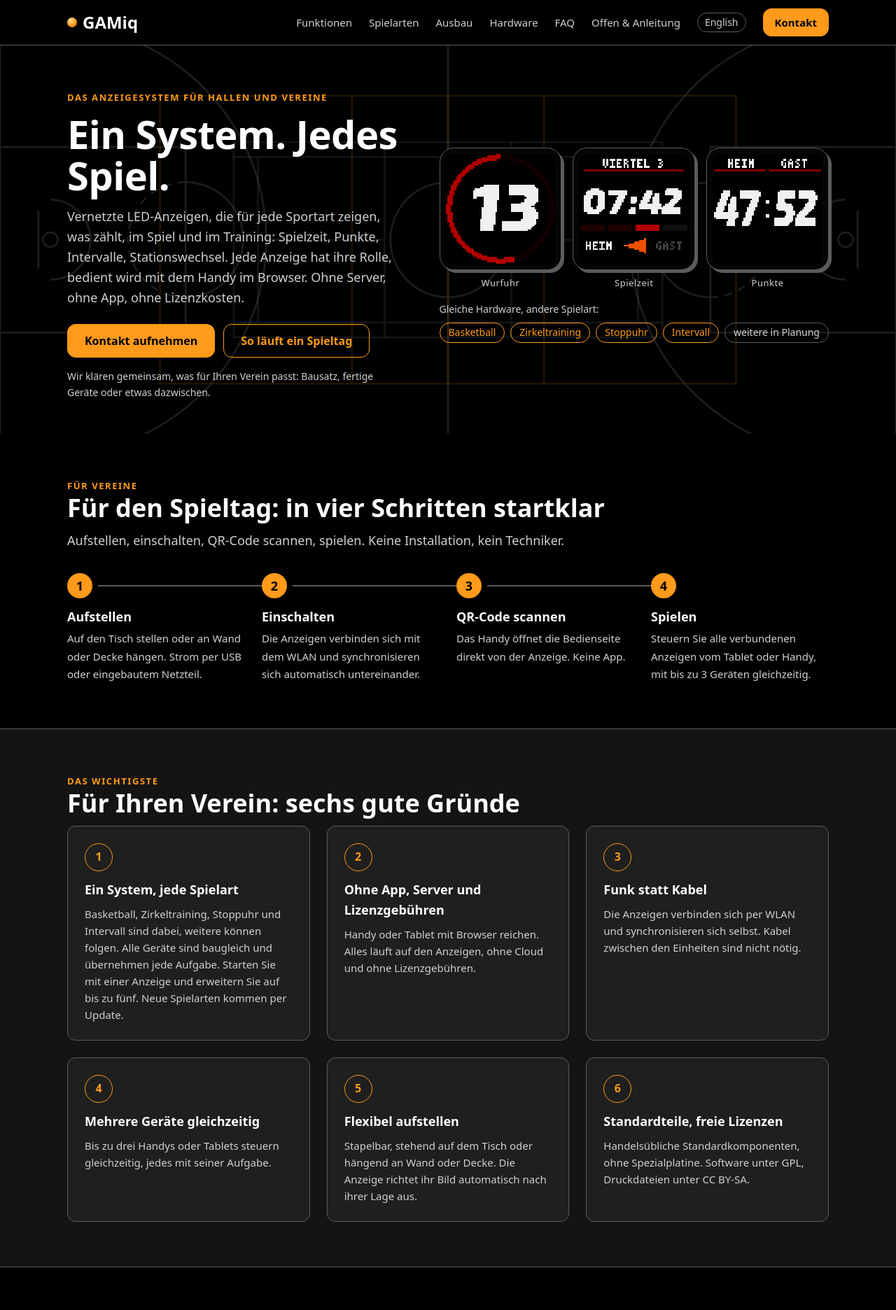
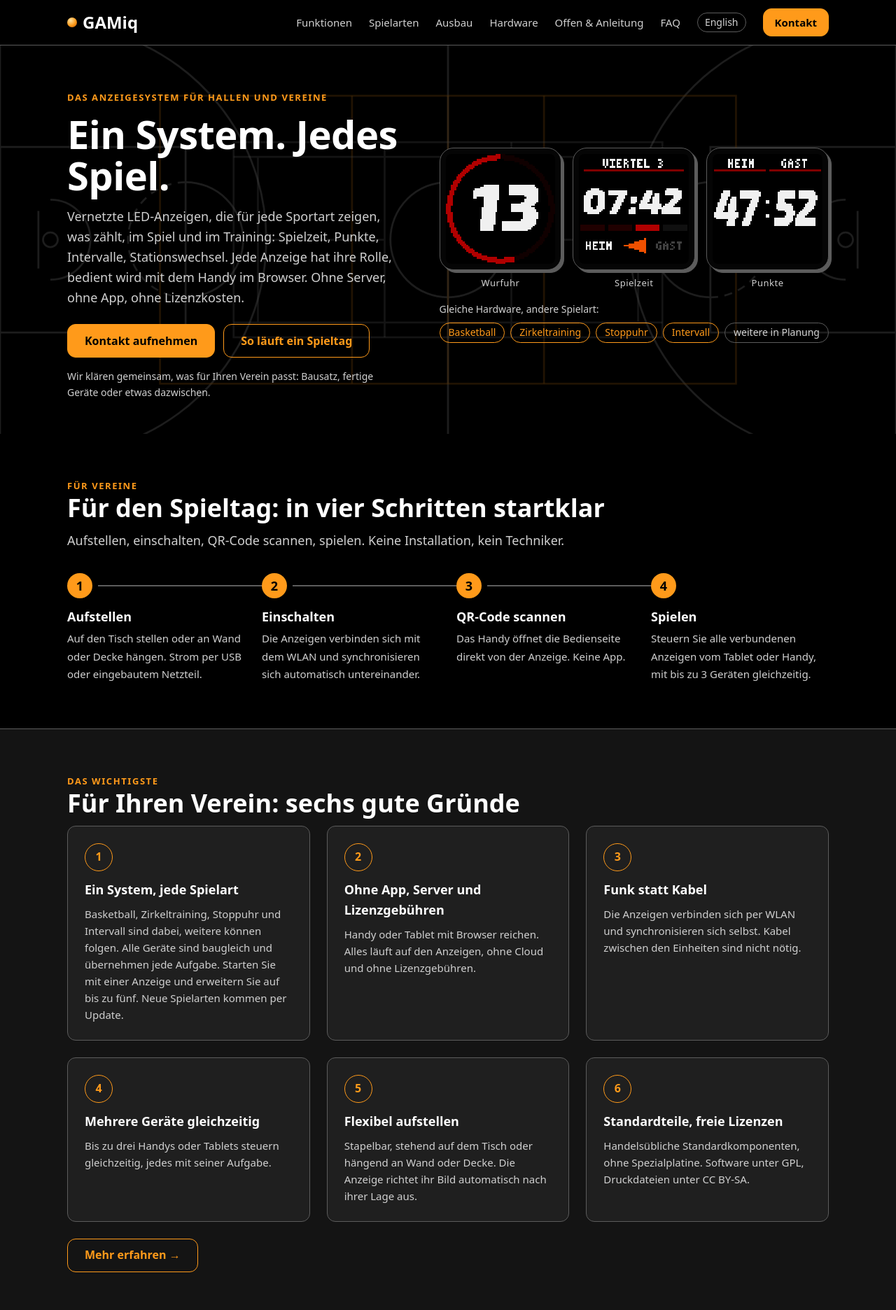
Before and after one commit to Smengerl/gamiq-site, an Eleventy site: page src/home.njk in a window 1280 px wide. Shown: the top 1872 px of the page at 70% size. Built offline with nearby package versions, Linux system fonts and the light colour scheme; Eleventy itself is replaced by a stand-in of ours; files that its build step writes are made by us from their sources.

Commit message:
Landing page: Mehr erfahren links to the sub pages, FAQ link in contact, title bar in chapter order
Co-Authored-By: Claude Sonnet 5.5 <noreply@anthropic.com>

```diff
--- a/src/_data/i18n/de.json
+++ b/src/_data/i18n/de.json
@@ -91,7 +91,8 @@
         "t": "Standardteile, freie Lizenzen",
         "d": "Handelsübliche Standardkomponenten, ohne Spezialplatine. Software unter GPL, Druckdateien unter CC BY-SA."
       }
-    ]
+    ],
+    "more": "Mehr erfahren →"
   },
   "types": {
     "eyebrow": "Spielarten",
@@ -302,7 +303,7 @@
       "Mit dem Logo Ihres Vereins personalisierbar"
     ],
     "alt": "Zwei gestapelte GAMiq-Einheiten",
-    "more": "Mehr zur Hardware →"
+    "more": "Mehr erfahren →"
   },
   "open": {
     "eyebrow": "Offen & Anleitung",
@@ -323,7 +324,8 @@
         "d": "Code GPL-3.0-or-later, Druckdateien CC BY-SA 4.0.",
         "l": "Mehr →"
       }
-    ]
+    ],
+    "more": "Mehr erfahren →"
   },
   "contact": {
     "eyebrow": "Kontakt",
@@ -338,7 +340,8 @@
     "f_wish": "Was wünschen Sie sich?",
     "btn": "E-Mail vorbereiten",
     "subject": "Anfrage GAMiq",
-    "address": "gerlx.studio@gmail.com"
+    "address": "gerlx.studio@gmail.com",
+    "faq": "Vorab Antworten auf häufige Fragen: zu den FAQ →"
   },
   "footer": {
     "licence": "Bilder CC BY-SA 4.0"
--- a/src/_data/i18n/en.json
+++ b/src/_data/i18n/en.json
@@ -91,7 +91,8 @@
         "t": "Standard parts, free licences",
         "d": "Off-the-shelf standard components, no special circuit board. Software under GPL, print files under CC BY-SA."
       }
-    ]
+    ],
+    "more": "Learn more →"
   },
   "types": {
     "eyebrow": "Game types",
@@ -302,7 +303,7 @@
       "Customisable with your club's logo"
     ],
     "alt": "Two stacked GAMiq units",
-    "more": "More about the hardware →"
+    "more": "Learn more →"
   },
   "open": {
     "eyebrow": "Open & manual",
@@ -323,7 +324,8 @@
         "d": "Code GPL-3.0-or-later, print files CC BY-SA 4.0.",
         "l": "More →"
       }
-    ]
+    ],
+    "more": "Learn more →"
   },
   "contact": {
     "eyebrow": "Contact",
@@ -338,7 +340,8 @@
     "f_wish": "What do you wish for?",
     "btn": "Prepare e-mail",
     "subject": "GAMiq enquiry",
-    "address": "gerlx.studio@gmail.com"
+    "address": "gerlx.studio@gmail.com",
+    "faq": "Answers to common questions first: to the FAQ →"
   },
   "footer": {
     "licence": "Pictures CC BY-SA 4.0"
--- a/src/_includes/home-blocks.njk
+++ b/src/_includes/home-blocks.njk
@@ -20,7 +20,7 @@
 
 <section class="alt"><div class="wrap">
  <div class="eyebrow">{{ t.core.eyebrow }}</div><h2>{{ t.core.title }}</h2>{% if t.core.sub %}<p class="sub">{{ t.core.sub }}</p>{% endif %}
- <div class="grid">{% for i in t.core.items %}<div class="card"><div class="ic">{{ loop.index }}</div><b>{{ i.t }}</b><p>{{ i.d }}</p></div>{% endfor %}</div></div></section>
+ <div class="grid">{% for i in t.core.items %}<div class="card"><div class="ic">{{ loop.index }}</div><b>{{ i.t }}</b><p>{{ i.d }}</p></div>{% endfor %}</div><p style="margin-top:var(--sp-6)"><a class="btn s" href="features/">{{ t.core.more }}</a></p></div></section>
 
 <section id="spielarten"><div class="wrap">
  <div class="eyebrow">{{ t.types.eyebrow }}</div><h2>{{ t.types.title }}</h2><p class="sub">{{ t.types.sub }}</p>
@@ -78,11 +78,11 @@
 <section id="offen" class="alt"><div class="wrap">
  <div class="eyebrow">{{ t.open.eyebrow }}</div><h2>{{ t.open.title }}</h2>
  {%- set links = ["https://smengerl.github.io/gamiq-releases/" + L.lang + "/", "https://github.com/Smengerl/gamiq-releases/releases", "open/"] %}
- <div class="grid">{% for c in t.open.cards %}<div class="card"><b>{{ c.t }}</b><p>{{ c.d }}</p><p style="margin-top:12px"><a href="{{ links[loop.index0] }}">{{ c.l }}</a></p></div>{% endfor %}</div></div></section>
+ <div class="grid">{% for c in t.open.cards %}<div class="card"><b>{{ c.t }}</b><p>{{ c.d }}</p><p style="margin-top:12px"><a href="{{ links[loop.index0] }}">{{ c.l }}</a></p></div>{% endfor %}</div><p style="margin-top:var(--sp-6)"><a class="btn s" href="open/">{{ t.open.more }}</a></p></div></section>
 
 <section id="kontakt"><div class="wrap contact">
  <div><div class="eyebrow">{{ t.contact.eyebrow }}</div><h2>{{ t.contact.title }}</h2><p class="sub">{{ t.contact.sub }}</p>
-  <ul class="tick">{% for i in t.contact.ticks %}<li>{{ i }}</li>{% endfor %}</ul></div>
+  <ul class="tick">{% for i in t.contact.ticks %}<li>{{ i }}</li>{% endfor %}</ul><p><a href="faq/">{{ t.contact.faq }}</a></p></div>
  <form class="bub pad" id="cf" data-to="{{ t.contact.address }}" data-subject="{{ t.contact.subject }}">
   <label for="f1">{{ t.contact.f_club }}</label><input id="f1" name="club"><label for="f2">{{ t.contact.f_fields }}</label><input id="f2" name="fields">
   <label for="f3">{{ t.contact.f_wish }}</label><textarea id="f3" name="wish"></textarea>
--- a/src/_includes/nav.njk
+++ b/src/_includes/nav.njk
@@ -1,3 +1,3 @@
 <nav><div class="wrap"><a class="logo" href="{{ up or "./" }}"><i></i>GAMiq</a>
-<div class="links"><a href="{{ up }}features/">{{ t.nav.features }}</a><a href="{{ up }}#spielarten">{{ t.nav.types }}</a><a href="{{ up }}#ausbau">{{ t.nav.build }}</a><a href="{{ up }}hardware/">{{ t.nav.hardware }}</a><a href="{{ up }}faq/">{{ t.nav.faq }}</a><a href="{{ up }}open/">{{ t.nav.open }}</a></div>
+<div class="links"><a href="{{ up }}features/">{{ t.nav.features }}</a><a href="{{ up }}#spielarten">{{ t.nav.types }}</a><a href="{{ up }}#ausbau">{{ t.nav.build }}</a><a href="{{ up }}hardware/">{{ t.nav.hardware }}</a><a href="{{ up }}open/">{{ t.nav.open }}</a><a href="{{ up }}faq/">{{ t.nav.faq }}</a></div>
 <a class="lang" href="{{ langhref }}">{{ t.nav.other_lang }}</a><a class="btn p" href="{{ up }}#kontakt">{{ t.nav.contact }}</a></div></nav>
```
